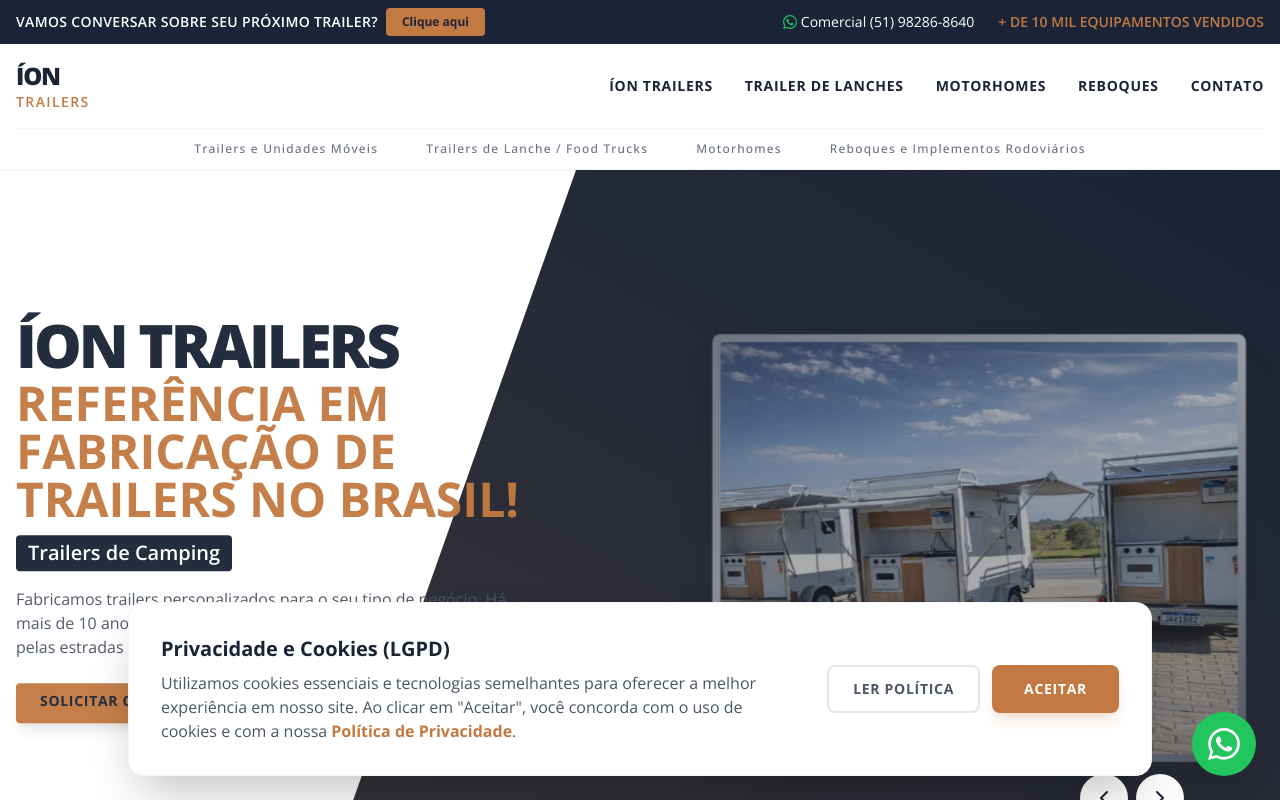
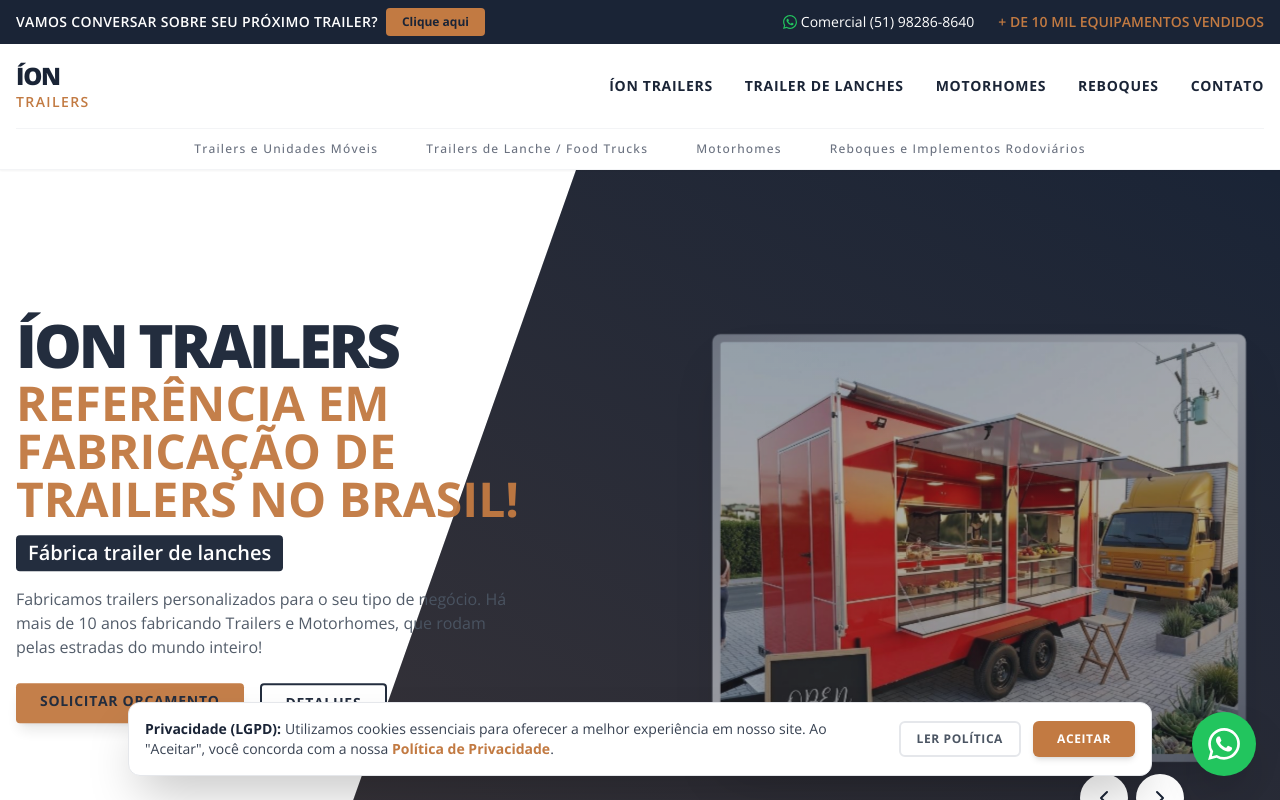
Before and after one commit to cristianealvesfr-hash/ION-TRAILERS, a React (Vite) app: page /#/ in a window 1280 px wide. Shown: the top 800 px of the page. Built offline with nearby package versions, Linux system fonts and the light colour scheme.

Commit message:
fix: reorder hero slides and make cookie consent horizontal

```diff
--- a/src/components/CookieConsent.jsx
+++ b/src/components/CookieConsent.jsx
@@ -33,37 +33,37 @@
           transition={{ duration: 0.6, ease: [0.16, 1, 0.3, 1] }} // smooth spring
           className="fixed bottom-0 left-0 right-0 z-[100] p-4 md:p-6 pointer-events-none"
         >
-          <div className="container mx-auto max-w-5xl bg-white shadow-2xl rounded-2xl border border-gray-100 p-6 md:p-8 flex flex-col lg:flex-row items-center justify-between gap-6 relative pointer-events-auto">
+          <div className="container mx-auto max-w-5xl bg-white shadow-2xl rounded-xl border border-gray-200 p-4 flex flex-col md:flex-row items-center justify-between gap-4 relative pointer-events-auto">
 
             <button
               onClick={() => setIsVisible(false)}
-              className="absolute top-4 right-4 text-gray-400 hover:text-gray-600 transition-colors lg:hidden"
+              className="absolute top-2 right-2 text-gray-400 hover:text-gray-600 transition-colors md:hidden"
               aria-label="Fechar"
             >
-              <X size={20} />
+              <X size={16} />
             </button>
 
-            <div className="flex-1 pr-4">
-              <h3 className="text-xl font-bold text-ion-dark mb-2">Privacidade e Cookies (LGPD)</h3>
-              <p className="text-gray-600 text-sm md:text-base leading-relaxed">
-                Utilizamos cookies essenciais e tecnologias semelhantes para oferecer a melhor experiência em nosso site. Ao clicar em "Aceitar", você concorda com o uso de cookies e com a nossa{' '}
+            <div className="flex-1 text-center md:text-left pr-0 md:pr-4 mt-2 md:mt-0">
+              <p className="text-gray-700 text-xs md:text-sm leading-snug">
+                <strong className="text-ion-dark mr-1">Privacidade (LGPD):</strong>
+                Utilizamos cookies essenciais para oferecer a melhor experiência em nosso site. Ao "Aceitar", você concorda com a nossa{' '}
                 <Link to="/politica-de-privacidade" className="text-ion-bronze font-bold hover:underline">
                   Política de Privacidade
                 </Link>.
               </p>
             </div>
 
-            <div className="flex flex-col sm:flex-row gap-3 w-full lg:w-auto shrink-0 mt-4 lg:mt-0">
+            <div className="flex flex-row justify-center gap-3 w-full md:w-auto shrink-0 mt-1 md:mt-0">
               <Link
                 to="/politica-de-privacidade"
                 onClick={() => setIsVisible(false)}
-                className="px-6 py-3 border-2 border-gray-200 text-gray-600 font-bold rounded-lg hover:bg-gray-50 transition-colors text-center text-sm uppercase tracking-wider"
+                className="px-4 py-2 border-2 border-gray-200 text-gray-600 font-bold rounded-md hover:bg-gray-50 transition-colors text-xs uppercase tracking-wider whitespace-nowrap"
               >
                 Ler Política
               </Link>
               <button
                 onClick={handleAccept}
-                className="px-8 py-3 bg-ion-bronze hover:bg-ion-dark text-white font-bold rounded-lg transition-colors shadow-lg shadow-ion-bronze/20 text-center text-sm uppercase tracking-wider"
+                className="px-6 py-2 bg-ion-bronze hover:bg-ion-dark text-white font-bold rounded-md transition-colors shadow-md text-xs uppercase tracking-wider whitespace-nowrap"
               >
                 Aceitar
               </button>
--- a/src/components/Hero.jsx
+++ b/src/components/Hero.jsx
@@ -7,36 +7,36 @@
     id: 1,
     title: "ÍON TRAILERS",
     subtitle: "Referência em fabricação de Trailers no Brasil!",
+    category: "Trailer Lojas",
+    image: "/images/trailer_loja_1.jpg",
+  },
+  {
+    id: 2,
+    title: "ÍON TRAILERS",
+    subtitle: "Referência em fabricação de Trailers no Brasil!",
     category: "Fábrica trailer de lanches",
     image: "/images/food_truck_red_1.jpg",
   },
   {
-    id: 2,
+    id: 3,
     title: "ÍON TRAILERS",
     subtitle: "Referência em fabricação de Trailers no Brasil!",
     category: "Trailers de Camping",
     image: "/images/trailer_camping_1.jpg",
   },
   {
-    id: 3,
+    id: 4,
     title: "ÍON TRAILERS",
     subtitle: "Referência em fabricação de Trailers no Brasil!",
     category: "Motorhomes",
     image: "/images/motorhome_premium.jpg",
   },
   {
-    id: 4,
+    id: 5,
     title: "ÍON TRAILERS",
     subtitle: "Referência em fabricação de Trailers no Brasil!",
     category: "Reboques",
     image: "/images/reboque_teardrop.jpg",
-  },
-  {
-    id: 5,
-    title: "ÍON TRAILERS",
-    subtitle: "Referência em fabricação de Trailers no Brasil!",
-    category: "Trailer Lojas",
-    image: "/images/trailer_loja_1.jpg",
   }
 ];
 
```
